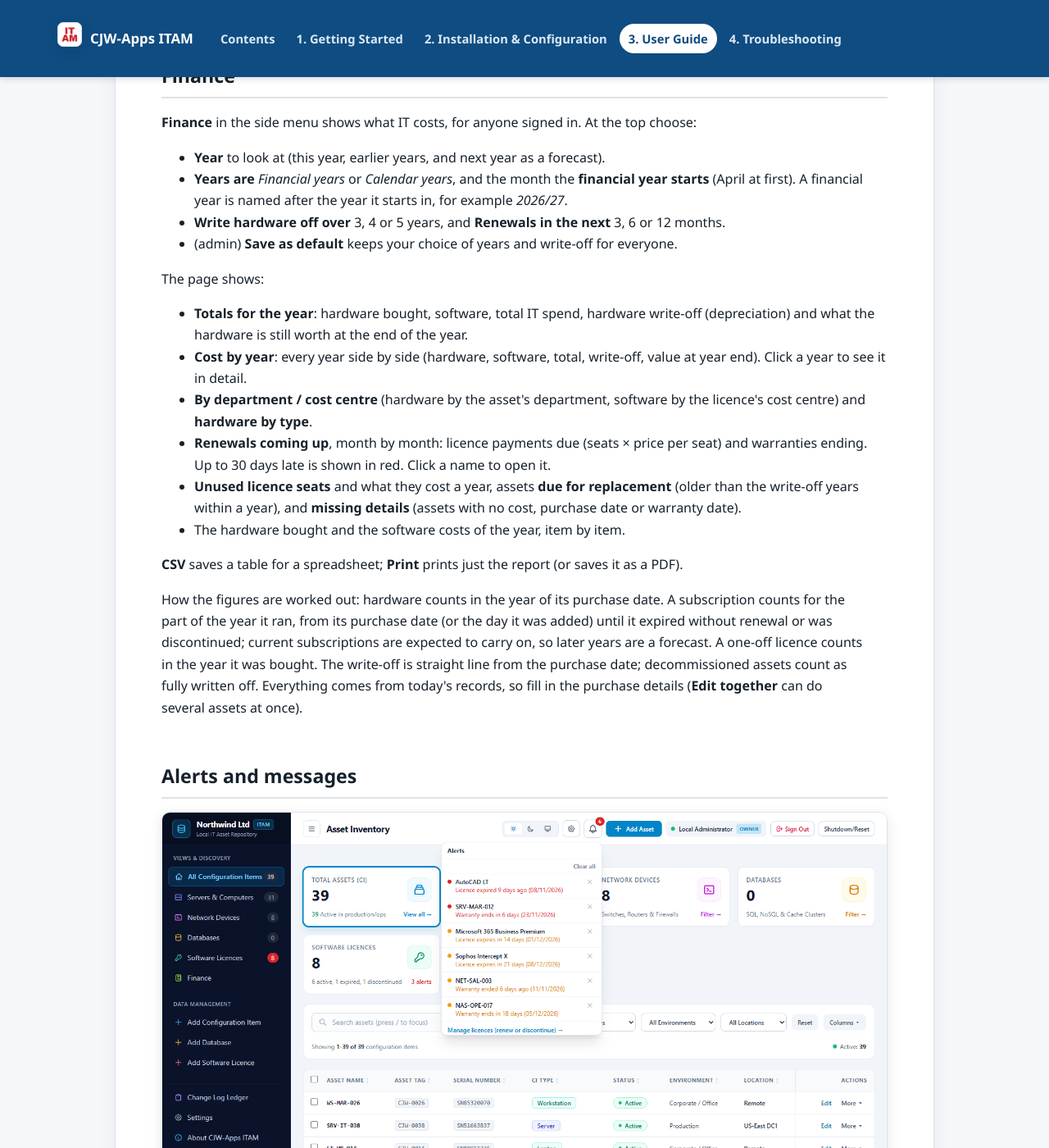
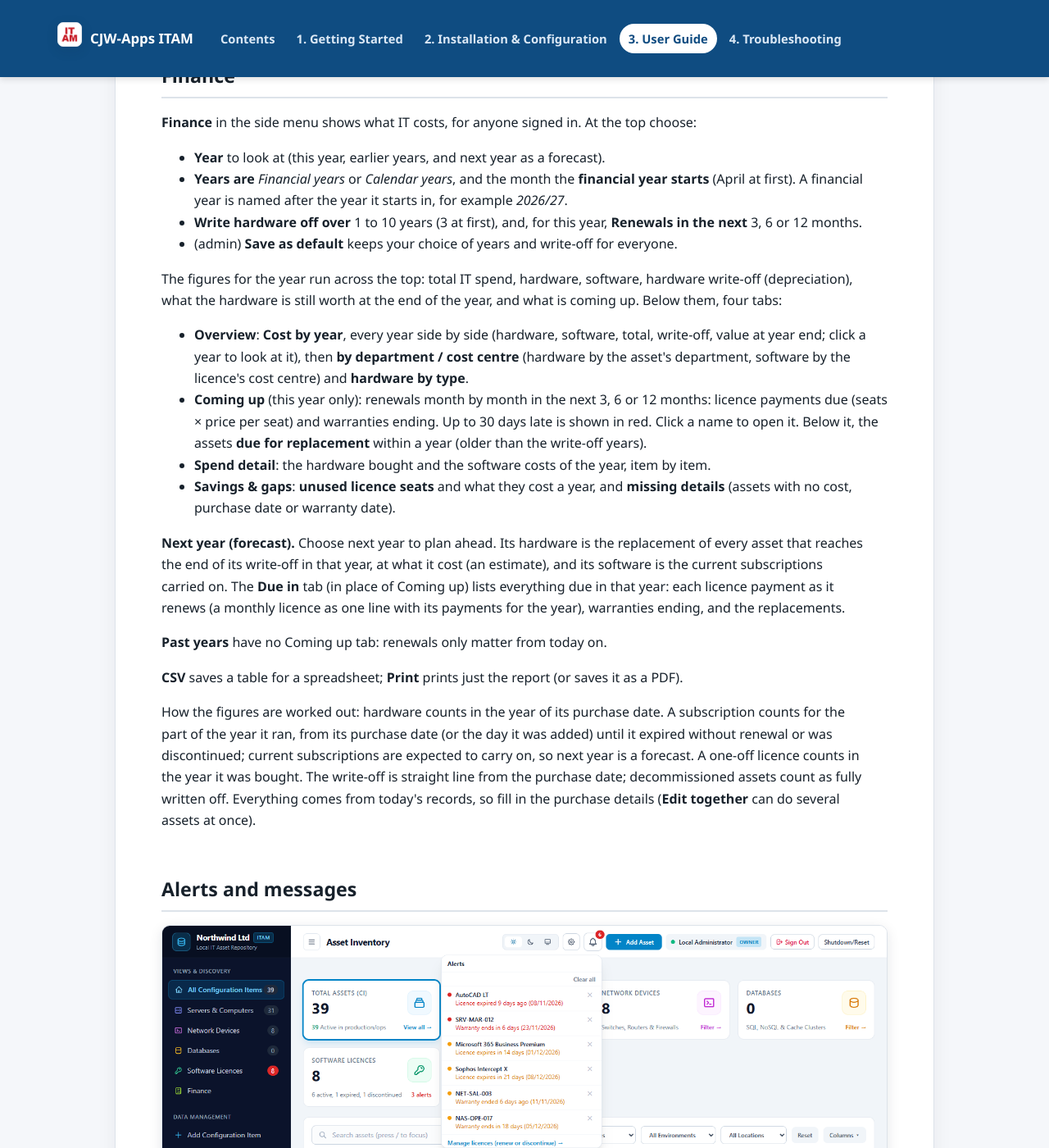
Before and after one commit to cjw-code71/cjw-apps, a Jekyll site: the page itam/guides/03-User-Guide.html, which Jekyll copies as it is, in a window 1280 px wide and 1400 px high, scrolled down 5609 px. Shown: the whole window at 82% size. Built offline with Jekyll 4.4.1, drawn with Linux system fonts in a browser that asks for light colours.

Commit message:
ITAM guides: Finance tabs, forecast year, write-off 1 to 10 years
Co-Authored-By: Claude Opus 5.5 <noreply@anthropic.com>

```diff
--- a/itam/guides/01-Getting-Started.html
+++ b/itam/guides/01-Getting-Started.html
@@ -323,7 +323,8 @@ assets.</p>
 <img alt="Users and roles" src="images/08-users.png" loading="lazy" /><p class="figure-caption">Users and roles</p>
 <h3 id="step-6-look-at-your-costs-1-minute">Step 6: Look at your costs (1 minute)</h3>
 <p>Press <strong>Finance</strong> in the left menu. It adds up what your hardware and software cost each year, writes the hardware
-off over 3, 4 or 5 years, and lists the renewals and warranties coming up. Choose whether your <strong>years are
+off over 1 to 10 years (3 at first), and lists the renewals and warranties coming up. Choose next year to see a
+forecast of the licence payments, warranties and hardware replacements due in it. Choose whether your <strong>years are
 financial or calendar years</strong> and the month your financial year starts; an administrator can press <strong>Save as
 default</strong> to keep that for everyone.</p>
 <img alt="Finance" src="images/15-finance.png" loading="lazy" /><p class="figure-caption">Finance</p>
--- a/itam/guides/02-Installation-and-Configuration.html
+++ b/itam/guides/02-Installation-and-Configuration.html
@@ -972,8 +972,8 @@ end-of-support dates. Every asset of a model shows that model's dates.</p>
 <p>At the top of the page, choose:</p>
 <ul>
 <li><strong>Years are</strong>: <em>Financial years</em> or <em>Calendar years</em>, and the month the <strong>financial year starts</strong> (April at first).</li>
-<li><strong>Write hardware off over</strong>: 3, 4 or 5 years.</li>
-<li><strong>Renewals in the next</strong>: 3, 6 or 12 months.</li>
+<li><strong>Write hardware off over</strong>: 1 to 10 years (3 at first).</li>
+<li><strong>Renewals in the next</strong>: 3, 6 or 12 months (shown for this year only).</li>
 </ul>
 <p>These choices apply to your own view. An administrator can press <strong>Save as default</strong> to make them the starting point
 for everyone. The currency is the one chosen on the Software Licences screen.</p>
--- a/itam/guides/03-User-Guide.html
+++ b/itam/guides/03-User-Guide.html
@@ -227,27 +227,32 @@ expired).</p>
 <li><strong>Year</strong> to look at (this year, earlier years, and next year as a forecast).</li>
 <li><strong>Years are</strong> <em>Financial years</em> or <em>Calendar years</em>, and the month the <strong>financial year starts</strong> (April at first). A
   financial year is named after the year it starts in, for example <em>2026/27</em>.</li>
-<li><strong>Write hardware off over</strong> 3, 4 or 5 years, and <strong>Renewals in the next</strong> 3, 6 or 12 months.</li>
+<li><strong>Write hardware off over</strong> 1 to 10 years (3 at first), and, for this year, <strong>Renewals in the next</strong> 3, 6 or 12
+  months.</li>
 <li>(admin) <strong>Save as default</strong> keeps your choice of years and write-off for everyone.</li>
 </ul>
-<p>The page shows:</p>
+<p>The figures for the year run across the top: total IT spend, hardware, software, hardware write-off (depreciation),
+what the hardware is still worth at the end of the year, and what is coming up. Below them, four tabs:</p>
 <ul>
-<li><strong>Totals for the year</strong>: hardware bought, software, total IT spend, hardware write-off (depreciation) and what the
-  hardware is still worth at the end of the year.</li>
-<li><strong>Cost by year</strong>: every year side by side (hardware, software, total, write-off, value at year end). Click a year to
-  see it in detail.</li>
-<li><strong>By department / cost centre</strong> (hardware by the asset's department, software by the licence's cost centre) and
-  <strong>hardware by type</strong>.</li>
-<li><strong>Renewals coming up</strong>, month by month: licence payments due (seats × price per seat) and warranties ending. Up to
-  30 days late is shown in red. Click a name to open it.</li>
-<li><strong>Unused licence seats</strong> and what they cost a year, assets <strong>due for replacement</strong> (older than the write-off years
-  within a year), and <strong>missing details</strong> (assets with no cost, purchase date or warranty date).</li>
-<li>The hardware bought and the software costs of the year, item by item.</li>
+<li><strong>Overview</strong>: <strong>Cost by year</strong>, every year side by side (hardware, software, total, write-off, value at year end;
+  click a year to look at it), then <strong>by department / cost centre</strong> (hardware by the asset's department, software by
+  the licence's cost centre) and <strong>hardware by type</strong>.</li>
+<li><strong>Coming up</strong> (this year only): renewals month by month in the next 3, 6 or 12 months: licence payments due (seats ×
+  price per seat) and warranties ending. Up to 30 days late is shown in red. Click a name to open it. Below it, the
+  assets <strong>due for replacement</strong> within a year (older than the write-off years).</li>
+<li><strong>Spend detail</strong>: the hardware bought and the software costs of the year, item by item.</li>
+<li><strong>Savings &amp; gaps</strong>: <strong>unused licence seats</strong> and what they cost a year, and <strong>missing details</strong> (assets with no cost,
+  purchase date or warranty date).</li>
 </ul>
+<p><strong>Next year (forecast).</strong> Choose next year to plan ahead. Its hardware is the replacement of every asset that reaches
+the end of its write-off in that year, at what it cost (an estimate), and its software is the current subscriptions
+carried on. The <strong>Due in</strong> tab (in place of Coming up) lists everything due in that year: each licence payment as it
+renews (a monthly licence as one line with its payments for the year), warranties ending, and the replacements.</p>
+<p><strong>Past years</strong> have no Coming up tab: renewals only matter from today on.</p>
 <p><strong>CSV</strong> saves a table for a spreadsheet; <strong>Print</strong> prints just the report (or saves it as a PDF).</p>
 <p>How the figures are worked out: hardware counts in the year of its purchase date. A subscription counts for the part
 of the year it ran, from its purchase date (or the day it was added) until it expired without renewal or was
-discontinued; current subscriptions are expected to carry on, so later years are a forecast. A one-off licence counts
+discontinued; current subscriptions are expected to carry on, so next year is a forecast. A one-off licence counts
 in the year it was bought. The write-off is straight line from the purchase date; decommissioned assets count as fully
 written off. Everything comes from today's records, so fill in the purchase details (<strong>Edit together</strong> can do several
 assets at once).</p>
```
Also changed, not shown: itam/guides/images/15-finance.png.
